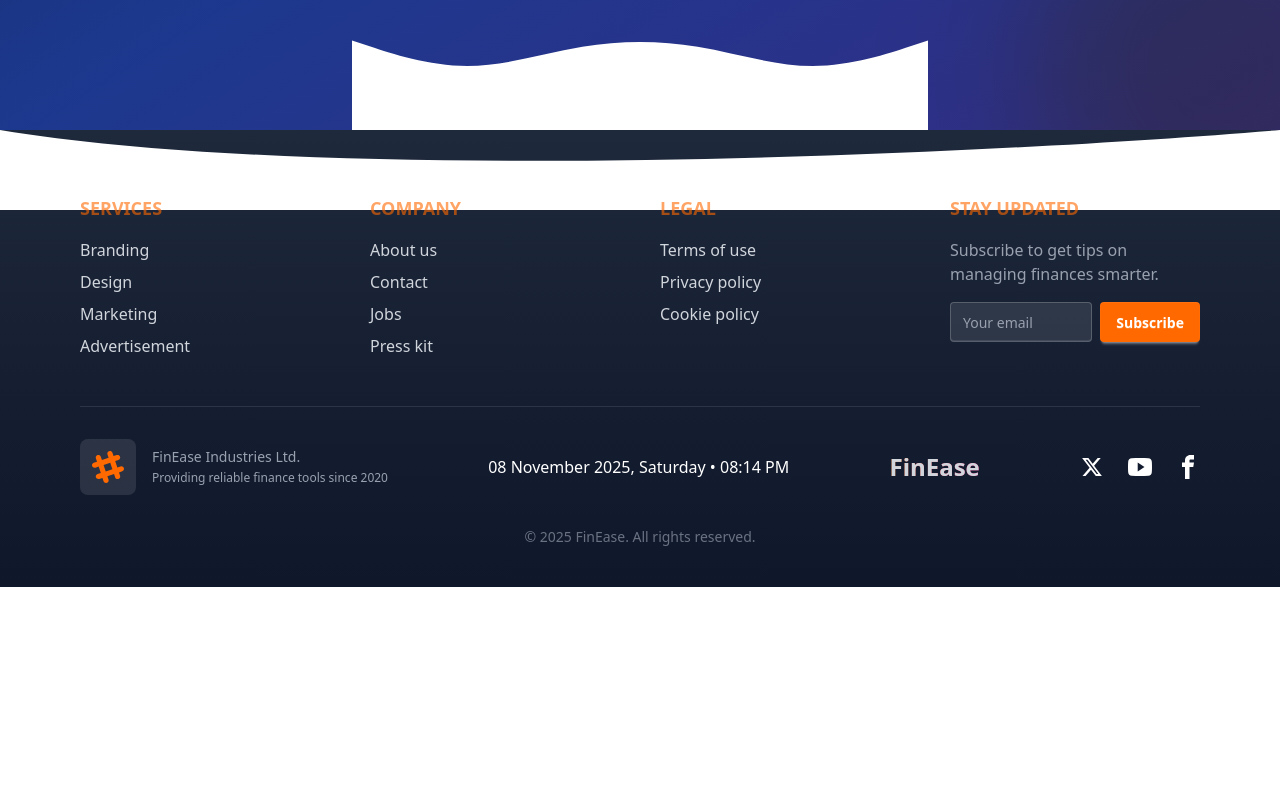
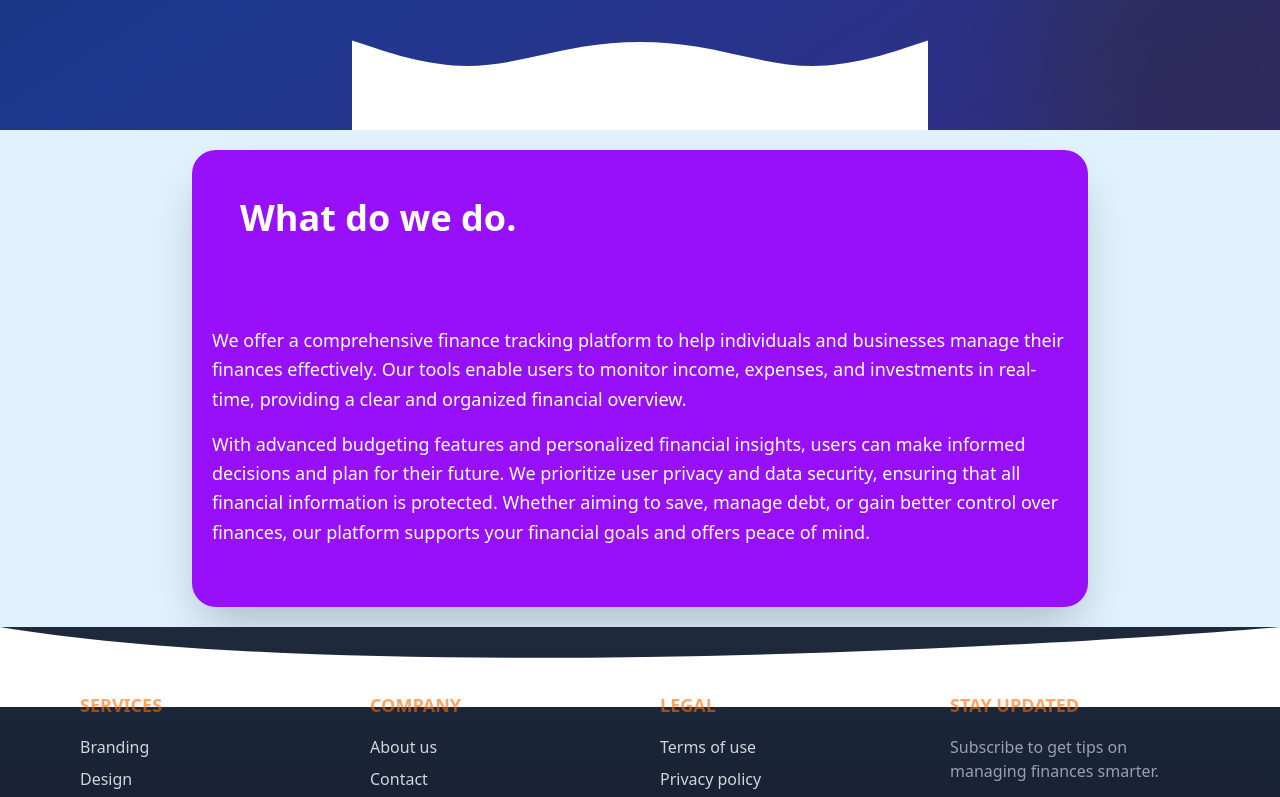
Before and after one commit to nihal0567/assignment-for-client-side, a React (Vite) app: page / in a window 1280 px wide. Shown: the part 780-1577 px from the top of the page. Before the commit the page ends 1367 px from the top, so only its background shows below. Built offline with nearby package versions, Linux system fonts and the light colour scheme; no server answers.

Commit message:
added one more section for home

```diff
--- /dev/null
+++ b/src/components/OnHover.jsx
@@ -0,0 +1,27 @@
+import React from 'react';
+
+const OnHover = () => {
+  return (
+    <div className=" bg-sky-100 flex items-center justify-center p-5">
+
+      <div className="group relative bg-purple-600 text-white rounded-3xl overflow-hidden shadow-2xl max-w-4xl w-full transition-all duration-500 hover:shadow-purple-500/40">
+
+        <div className="p-10 md:p-12">
+          <h2 className="text-3xl md:text-4xl font-bold">What do we do.</h2>
+        </div>
+
+        <div className="px-5 py-10 transition-all duration-700 ease-out ">
+          <p className="text-base md:text-lg leading-relaxed mb-4">
+            We offer a comprehensive finance tracking platform to help individuals and businesses manage their finances effectively. Our tools enable users to monitor income, expenses, and investments in real-time, providing a clear and organized financial overview.
+          </p>
+          <p className="text-base md:text-lg leading-relaxed mb-5">
+            With advanced budgeting features and personalized financial insights, users can make informed decisions and plan for their future. We prioritize user privacy and data security, ensuring that all financial information is protected. Whether aiming to save, manage debt, or gain better control over finances, our platform supports your financial goals and offers peace of mind.
+          </p>
+        </div>
+
+      </div>
+    </div>
+  );
+};
+
+export default OnHover;
--- a/src/pages/Home.jsx
+++ b/src/pages/Home.jsx
@@ -1,4 +1,5 @@
 import { NavLink } from "react-router";
+import OnHover from "../components/OnHover";
 
 
 const Home = () => {
@@ -7,6 +8,7 @@ const Home = () => {
 
 
     return (
+        <div>
         <div className="relative min-h-screen bg-gradient-to-br from-blue-950 via-blue-900 to-indigo-900 overflow-hidden">
             {/* Background Shapes */}
             <div className="absolute inset-0 pointer-events-none">
@@ -64,6 +66,8 @@ const Home = () => {
                 </svg>
             </div>
         </div>
+        <OnHover />
+        </div>
     );
 };
 
```
